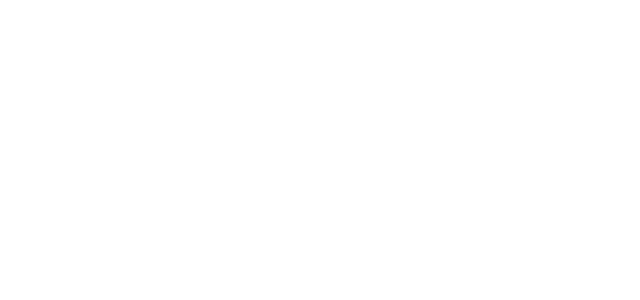
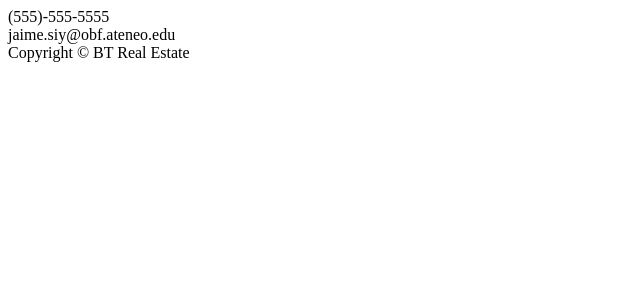
Before and after one commit to camillejilliane/real_estate_project, a React app in the folder instahomes/frontend/: page / in a window 1280 px wide. Shown: the top 300 px of the page, without its empty margins (0-640 px from the left). Built offline with nearby package versions, Linux system fonts and the light colour scheme; the HTML template or start-up script is replaced by a standard one.

Commit message:
modified:   src/components/App.jsx 	new file:   src/components/Footer.jsx 	new file:   src/components/Navbar.jsx 	new file:   src/components/Topbar.jsx 	modified:   templates/index.html

```diff
--- a/instahomes/frontend/src/components/App.jsx
+++ b/instahomes/frontend/src/components/App.jsx
@@ -1,11 +1,15 @@
 import React, { Component } from "react";
 import { render } from "react-dom";
 import HomePage from "./HomePage";
+import Topbar from "./Topbar";
+import Footer from "./Footer";
 
 export default function App(){
   return (
     <div>
+      <Topbar />
       <HomePage />
+      <Footer />
     </div>
   );
 }
--- /dev/null
+++ b/instahomes/frontend/src/components/Footer.jsx
@@ -0,0 +1,21 @@
+import React, { Component } from "react";
+import { render } from "react-dom";
+import {
+    BrowserRouter as Router,
+    Switch,
+    Route,
+    Link,
+    Redirect,
+  } from "react-router-dom";
+
+export default function Topbar(){
+  return (
+    <span className="footer">
+
+            <footer id="main-footer" class="py-4 bg-primary text-white text-center">
+            Copyright &copy;
+            <span class="year"></span> BT Real Estate
+            </footer>
+    </span>
+  );
+}
--- /dev/null
+++ b/instahomes/frontend/src/components/Topbar.jsx
@@ -0,0 +1,25 @@
+import React, { Component } from "react";
+import { render } from "react-dom";
+
+export default function Topbar(){
+  return (
+    <span className="top">
+            <section id="top-bar" class="p-3">
+            <div class="container">
+                <div class="row">
+                    <div class="col-md-4">
+                    <i class="fas fa-phone"></i> (555)-555-5555
+                    </div>
+                <div class="col-md-4">
+                    <i class="fas fa-envelope-open"></i> jaime.siy@obf.ateneo.edu
+                </div>
+                <div class="col-md-4">
+                    <div class="social text-right">
+                    </div>
+                </div>
+                </div>
+            </div>
+        </section>
+        </span>
+  );
+}
```
Also changed, not shown: instahomes/frontend/templates/index.html (+12 -2 lines), instahomes/frontend/src/components/Navbar.jsx (added).
